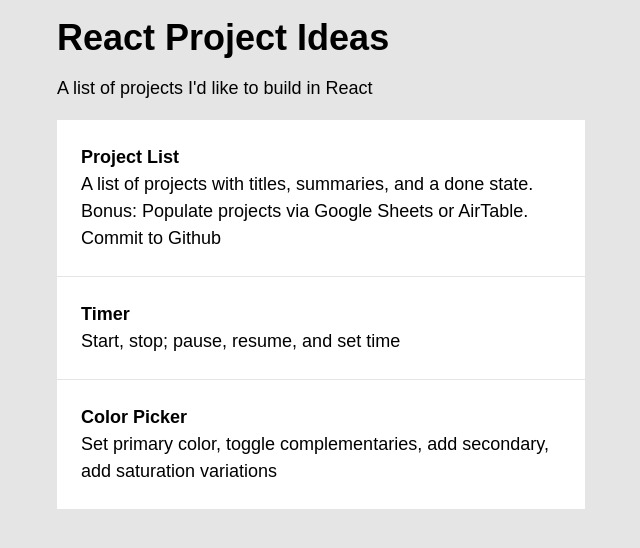
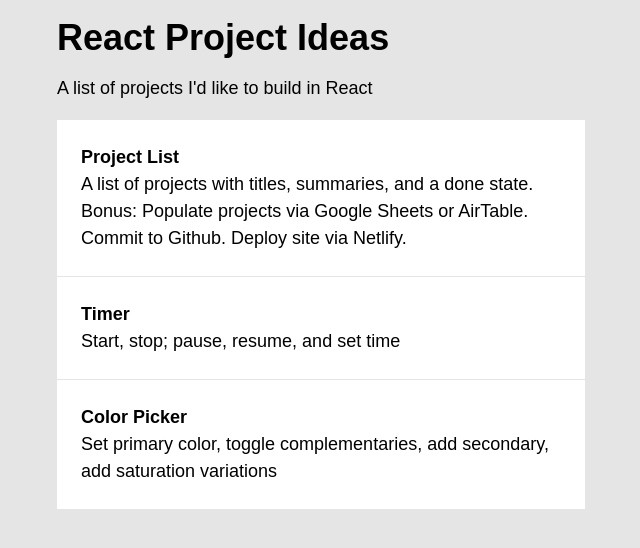
Before and after one commit to franciscohui/react-projects, a React (Create React App) app: page / in a window 1280 px wide. Shown: the top 548 px of the page, without its empty margins (343-983 px from the left). Built offline with nearby package versions, Linux system fonts and the light colour scheme.

Commit message:
Test deploy to netlify

```diff
--- a/src/Projects.js
+++ b/src/Projects.js
@@ -15,7 +15,7 @@ export default function Projects() {
       <SingleProject
         title="Project List"
         summary="A list of projects with titles, summaries, and a done state."
-        detail="Bonus: Populate projects via Google Sheets or AirTable. Commit to Github"
+        detail="Bonus: Populate projects via Google Sheets or AirTable. Commit to Github. Deploy site via Netlify."
       />
       <SingleProject
         title="Timer"
```
